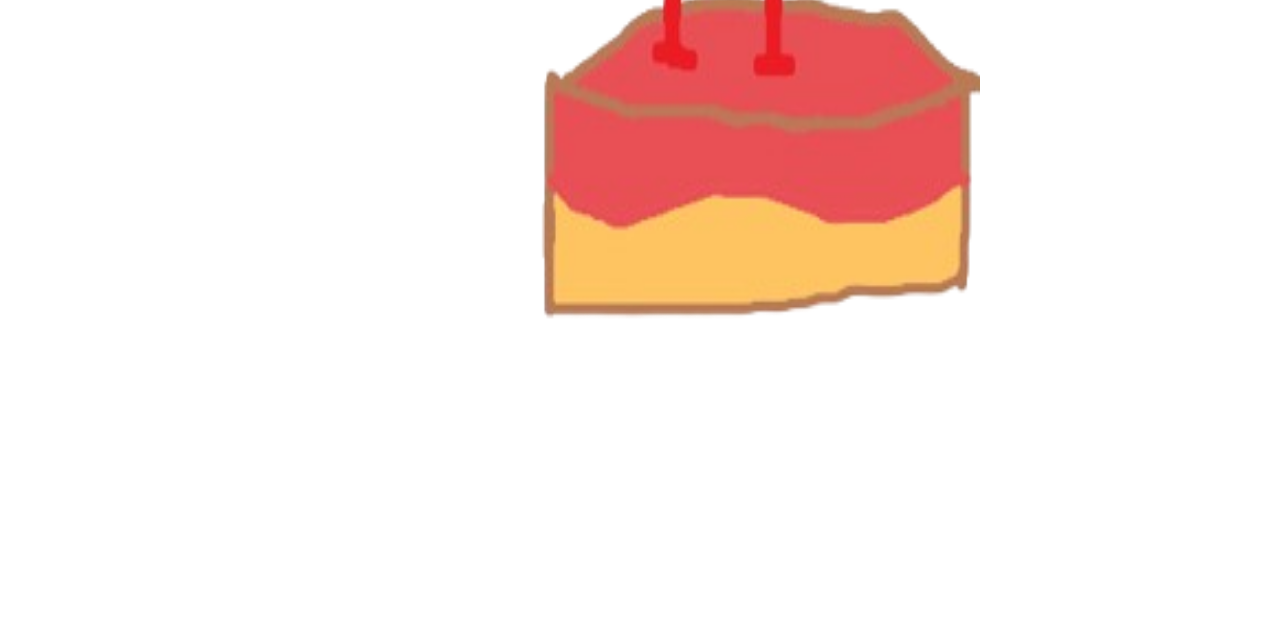
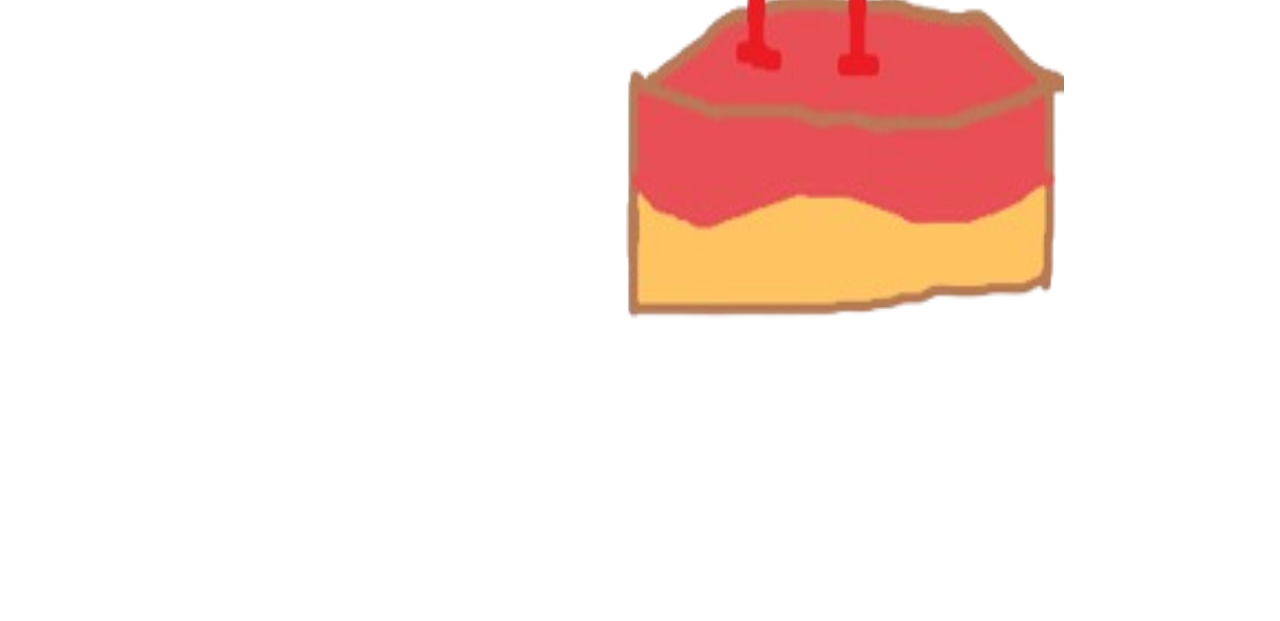
Before and after one commit to JiangHongAiBianCheng/happy-birthday, a plain HTML site: page index.html in a window 1280 px wide. Shown: the part 179-800 px from the top of the page. Drawn offline with Linux system fonts and the light colour scheme.

Commit message:
Update birthday.css

```diff
--- a/css/birthday.css
+++ b/css/birthday.css
@@ -1,6 +1,6 @@
 #main-content {
     display: flex;
-    gap: 300px;
+    gap: 30%;
 }
 
 #main-content-left-title {
```
